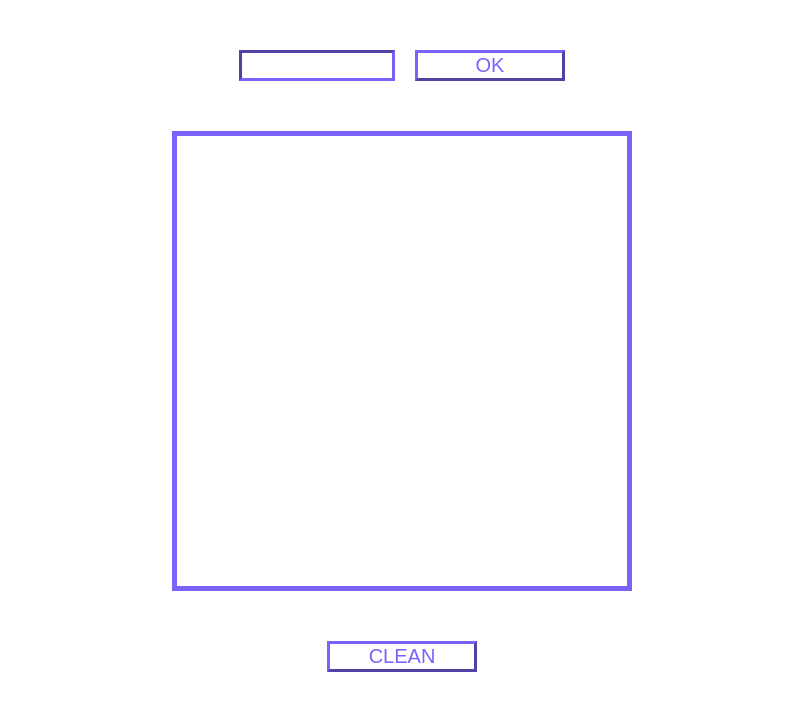
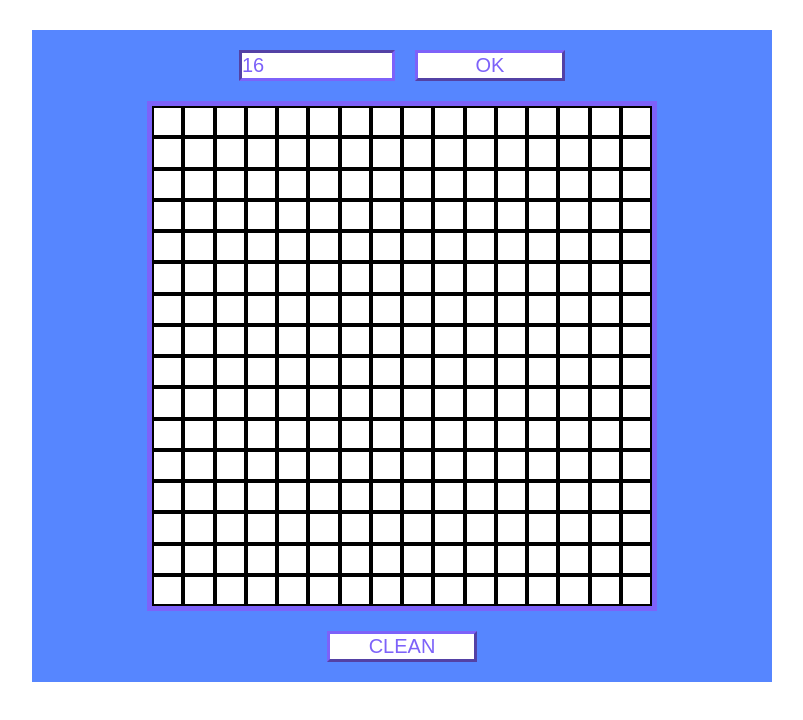
Before and after one commit to githarhub/etch-a-sketch, a plain HTML site: page index.html in a window 1280 px wide. Shown: the whole page, without its empty margins (238-1041 px from the left). Drawn offline with Linux system fonts and the light colour scheme.

Commit message:
feat: add interactive to sketch
created clickAndExecute() that execute the whole sketch
created changeColor() that change color when mouse hover
created sketchClean() that clean blocks of sketch
created execute() that made n x n blocks and call changeColor() and sketchClean()
created firsTime() for default input when browser load firs time or reload
called clickAndExecute() and after called firsTime()

```diff
--- a/javascript/javascript.js
+++ b/javascript/javascript.js
@@ -0,0 +1,73 @@
+// get all reference of all necessary nodes
+const inputBlocks = document.querySelector(".input-blocks");
+const inputBlocksButton = document.querySelector(".input-blocks-button");
+const actualSketch = document.querySelector(".actual-sketch");
+const sketchCleanButton = document.querySelector(".sketch-clean-button");
+
+
+// main function that work for all
+function clickAndExecute() {
+
+    // make input n x n block when click
+    inputBlocksButton.addEventListener("click", () => {
+        const inputNumbers = inputBlocks.value;
+        if (inputNumbers > 100) {
+            alert("Maximum input is 100. Type again");
+            inputBlocks.value = "";
+        }
+        else {
+            execute(inputNumbers);
+        }
+
+    });
+
+    // clean all of sketch when click CLEAN button
+    sketchCleanButton.addEventListener("click", sketchClean);
+}
+
+// clean sketch
+function sketchClean() {
+    const parentSketchBlock = document.querySelector(".actual-sketch")
+    while(parentSketchBlock.firstChild) {
+        parentSketchBlock.removeChild(parentSketchBlock.firstChild);
+    }
+}
+
+// change color of blocks
+function changeColor(block) {
+    const redRGB = Math.ceil(Math.random() * 255);
+    const greenRGB = Math.ceil(Math.random() * 255);
+    const blueRGB = Math.ceil(Math.random() * 255);
+
+    block.target.style.backgroundColor = `rgb(${redRGB}, ${greenRGB}, ${blueRGB})`;
+}
+
+// create blocks
+function execute(inputNumbers) {
+    sketchClean();
+    for(let i = 0; i < inputNumbers; i++) {
+        const rowBlocks = document.createElement("div");
+        rowBlocks.classList.add("row-blocks");
+        actualSketch.appendChild(rowBlocks);
+
+        for(let j = 0; j < inputNumbers; j++) {
+            const blocksInRow = document.createElement("div");
+            blocksInRow.classList.add("blocks-in-row");
+            rowBlocks.appendChild(blocksInRow);
+            blocksInRow.addEventListener("mouseenter", changeColor);
+        }
+
+    }
+
+}
+
+// default input
+function firstTime() {
+    const event = new Event("click");
+    inputBlocks.value = 16;
+    inputBlocksButton.dispatchEvent(event);
+
+}
+
+clickAndExecute();
+firstTime();
--- a/style/style.css
+++ b/style/style.css
@@ -1,13 +1,16 @@
+
 .whole-sketch-container {
     display: flex;
     flex-direction: column;
     justify-content: center;
     align-items: center;
-    gap: 50px;
-}
-
-.whole-sketch-container {
-    margin-top: 50px;
+    gap: 20px;
+    width: 700px;
+    background-color: rgb(86, 134, 255);
+    margin-left: auto;
+    margin-right: auto;
+    margin-top: 30px;
+    padding: 20px;
 }
 
 .wall-of-sketch {
@@ -17,8 +20,12 @@
 }
 
 .actual-sketch {
-    width: 450px;
-    height: 450px;
+    display: flex;
+    flex-direction: column;
+    align-items: stretch;
+    width: 500px;
+    height: 500px;
+    background-color: rgb(255, 255, 255);
 }
 .input-container {
     display: flex;
@@ -53,3 +60,16 @@
     background-color: rgb(125, 98, 249);
     color: rgb(255, 255, 255);
 }
+
+.row-blocks {
+    display: flex;
+    flex-grow: 1;
+    align-items: stretch;
+}
+
+.blocks-in-row {
+    flex-grow: 1;
+    border-width: 2px;
+    border-style: solid;
+    border-color: rgb(0,0,0);
+}
```
